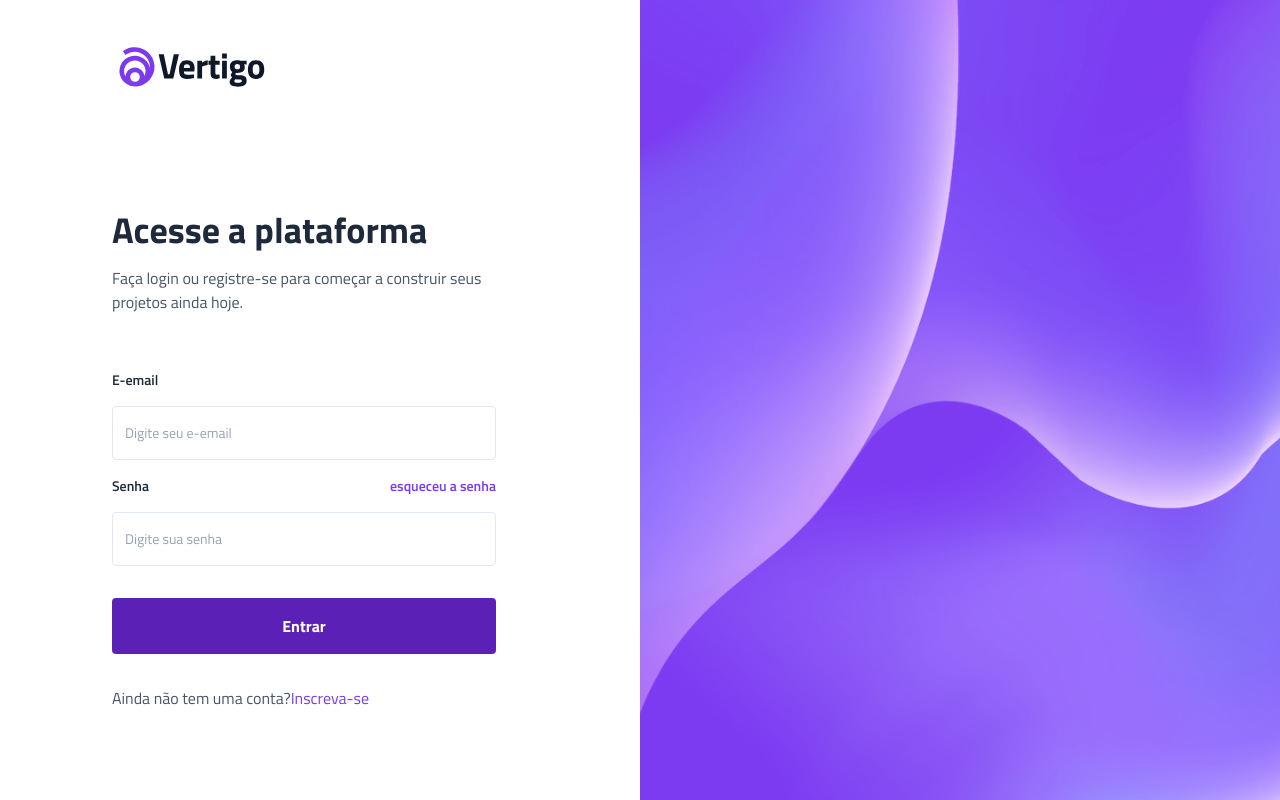
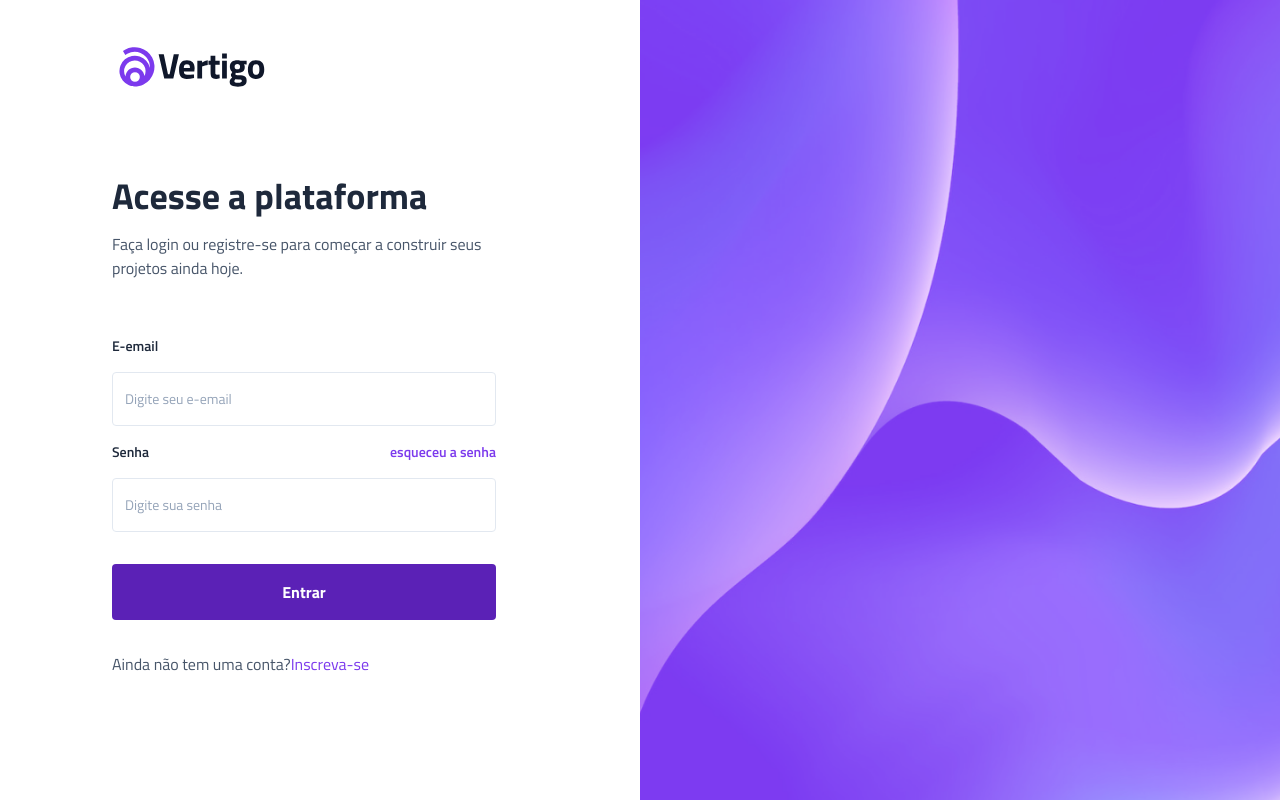
Before and after one commit to BrunoBorges12/login-return-crud, a Next.js app: page / in a window 1280 px wide. Built offline with nearby package versions, Linux system fonts and the light colour scheme.

Commit message:
finalizando  estilização de login

```diff
--- a/src/components/Form/index.tsx
+++ b/src/components/Form/index.tsx
@@ -3,7 +3,7 @@ import Input from "../Input"
 
 function Form (){
         return(
-            <form className="my-[114px] w-96 font-titilliumWeb">
+            <form className="my-20 w-96 font-titilliumWeb">
                 <div className="  flex flex-col  gap-4 mb-10">
                 <h1 className="   text-slate-800	  font-bold text-4xl ">Acesse a plataforma</h1>
                 <h2 className=" text-base text-slate-600">Faça login ou registre-se para começar a construir seus projetos ainda hoje.</h2>
```
